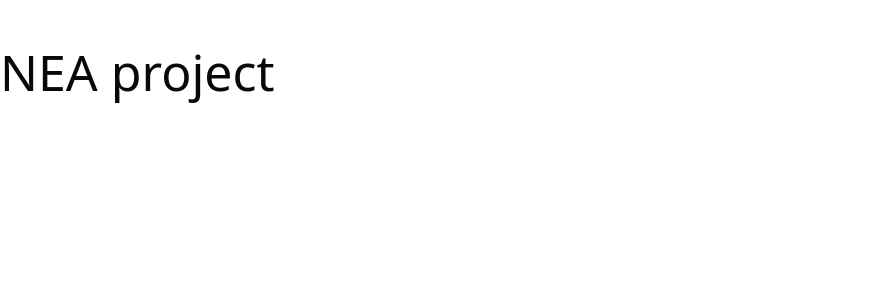
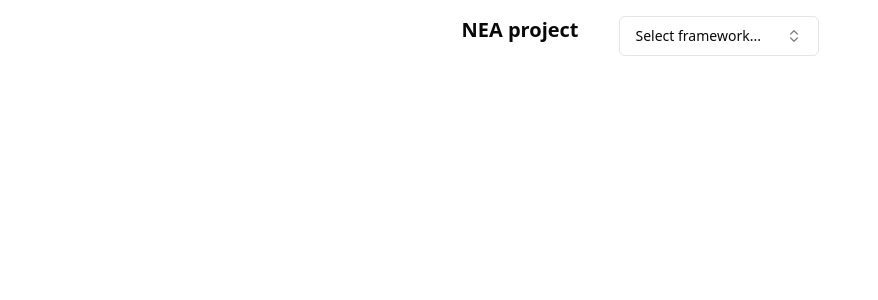
Before and after one commit to MShaw1223/nea-tradingapp, a Next.js app: page / in a window 1280 px wide. Shown: the top 300 px of the page, without its empty margins (0-878 px from the left). Built offline with nearby package versions, Linux system fonts and the light colour scheme.

Commit message:
combobox addition

```diff
--- a/pages/index.tsx
+++ b/pages/index.tsx
@@ -1,21 +1,16 @@
 import { Inter } from 'next/font/google'
-
+import { ComboboxDemo } from '@/components/ui/combobox'
 const inter = Inter({ subsets: ['latin'] })
 //change the option values to the actual things
 export default function Home() {
   return (
-    <div style={{display: 'flex', }}>
-      <div style={{textAlign: 'center', fontSize:'50px', marginTop:'35px'}}>
-        <head>
-          <title>
-            NEA project
-          </title>
-        </head>
-        <header>
+      <div className="flex justify-center space-x-2">
+        <div className='text-xl font-extrabold p-4'>
           NEA project
-        </header>
+        </div>
+        <div className='p-4'>
+          <ComboboxDemo/>
+        </div>
       </div>
-
-    </div>
   )
 }
```
